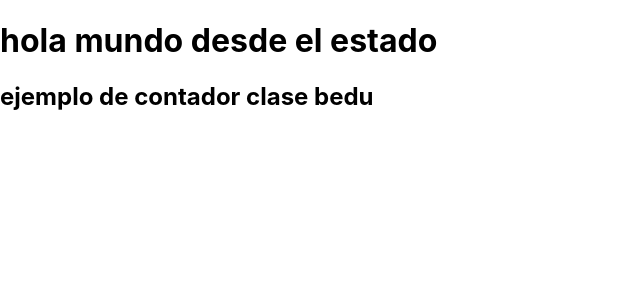
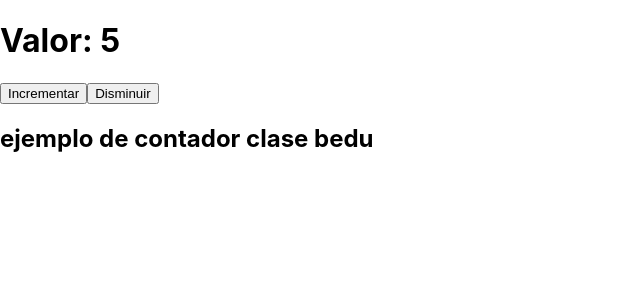
Before and after one commit to katalinai/react-contador, a React (Create React App) app: page / in a window 1280 px wide. Shown: the top 300 px of the page, without its empty margins (0-640 px from the left). Built offline with nearby package versions, Linux system fonts and the light colour scheme.

Commit message:
agregar funciones para incrementar y decrementar sin estar implementadas

```diff
--- a/src/App.js
+++ b/src/App.js
@@ -5,15 +5,27 @@ export default class App extends Component {
   constructor(props){
     super(); //manda llamar este mismo metodo pero en el padre , más las cosas que haré a continuación
     this.state= {
-      saludo: "hola mundo desde el estado"
+      count: 5
     }
+  }
+
+  incrementarContador= () => {
+    alert("incrementar")
+  }
+
+   disminuirContador= () => {
+    alert("disminuir")
   }
 
   render() {
 
-    let { saludo } = this.state
+    let {count} = this.state
     return (
-        <h1>{saludo}</h1>
+      <div>
+        <h1>Valor: {count} </h1>
+        <button onClick=  {this.incrementarContador}>Incrementar</button>
+        <button onClick= {this.disminuirContador}>Disminuir</button>
+      </div>
     );
   }
 
```
